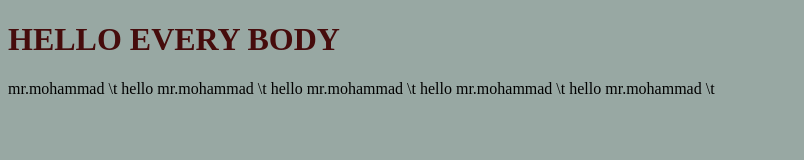
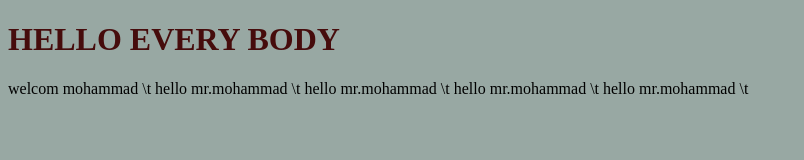
Before and after one commit to mohammadmesbah/myproject, a plain HTML site: page index.html in a window 1280 px wide. Shown: the whole page, without its empty margins (0-804 px from the left). Drawn offline with Linux system fonts and the light colour scheme.

Commit message:
modifing html file successfully

```diff
--- a/index.html
+++ b/index.html
@@ -9,7 +9,7 @@
 </head>
 <body>
     <h1>HELLO EVERY BODY</h1>
-    <p>mr.mohammad \t
+    <p>welcom mohammad \t
         hello mr.mohammad \t
         hello mr.mohammad \t
         hello mr.mohammad \t
```
